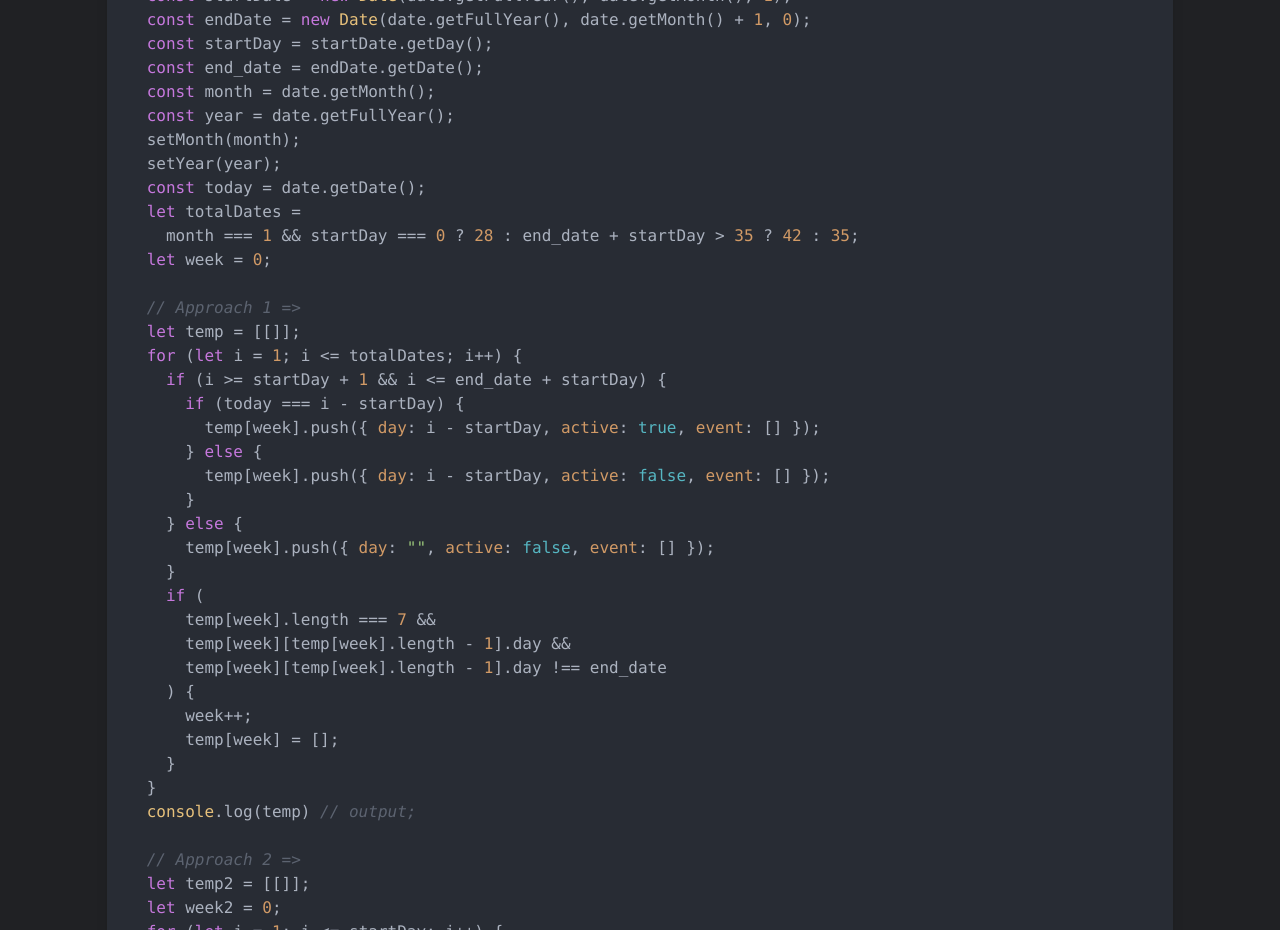
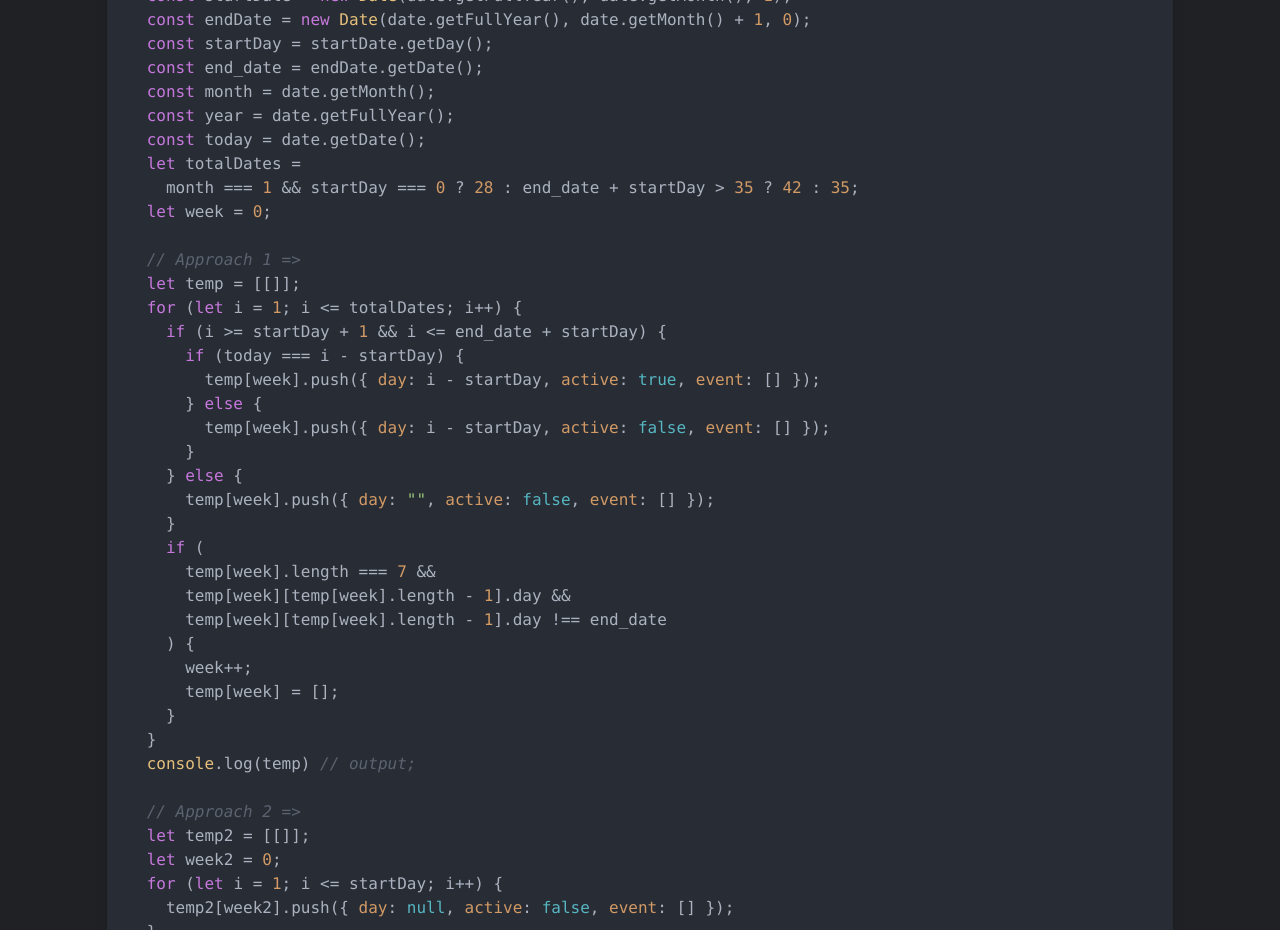
Before and after one commit to arshad-qadri/dsa-practice-code-react, a React (Vite) app: page / in a window 1280 px wide. Shown: the part 4360-5290 px from the top of the page. Built offline with nearby package versions, Linux system fonts and the light colour scheme.

Commit message:
extra calendar code removed

```diff
--- a/src/assets/codeString.js
+++ b/src/assets/codeString.js
@@ -149,8 +149,6 @@ const startDay = startDate.getDay();
 const end_date = endDate.getDate();
 const month = date.getMonth();
 const year = date.getFullYear();
-setMonth(month);
-setYear(year);
 const today = date.getDate();
 let totalDates =
   month === 1 && startDay === 0 ? 28 : end_date + startDay > 35 ? 42 : 35;
```
